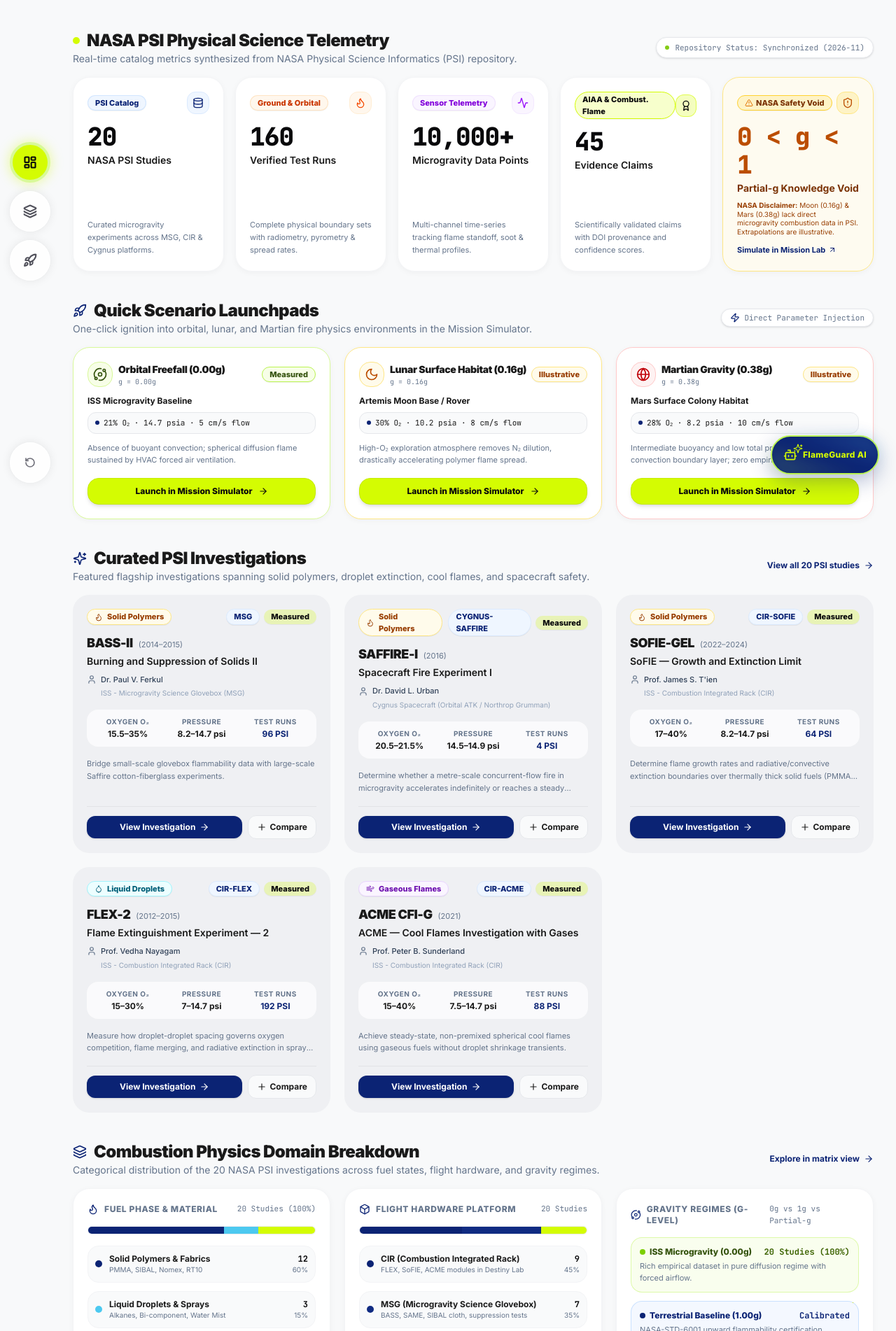
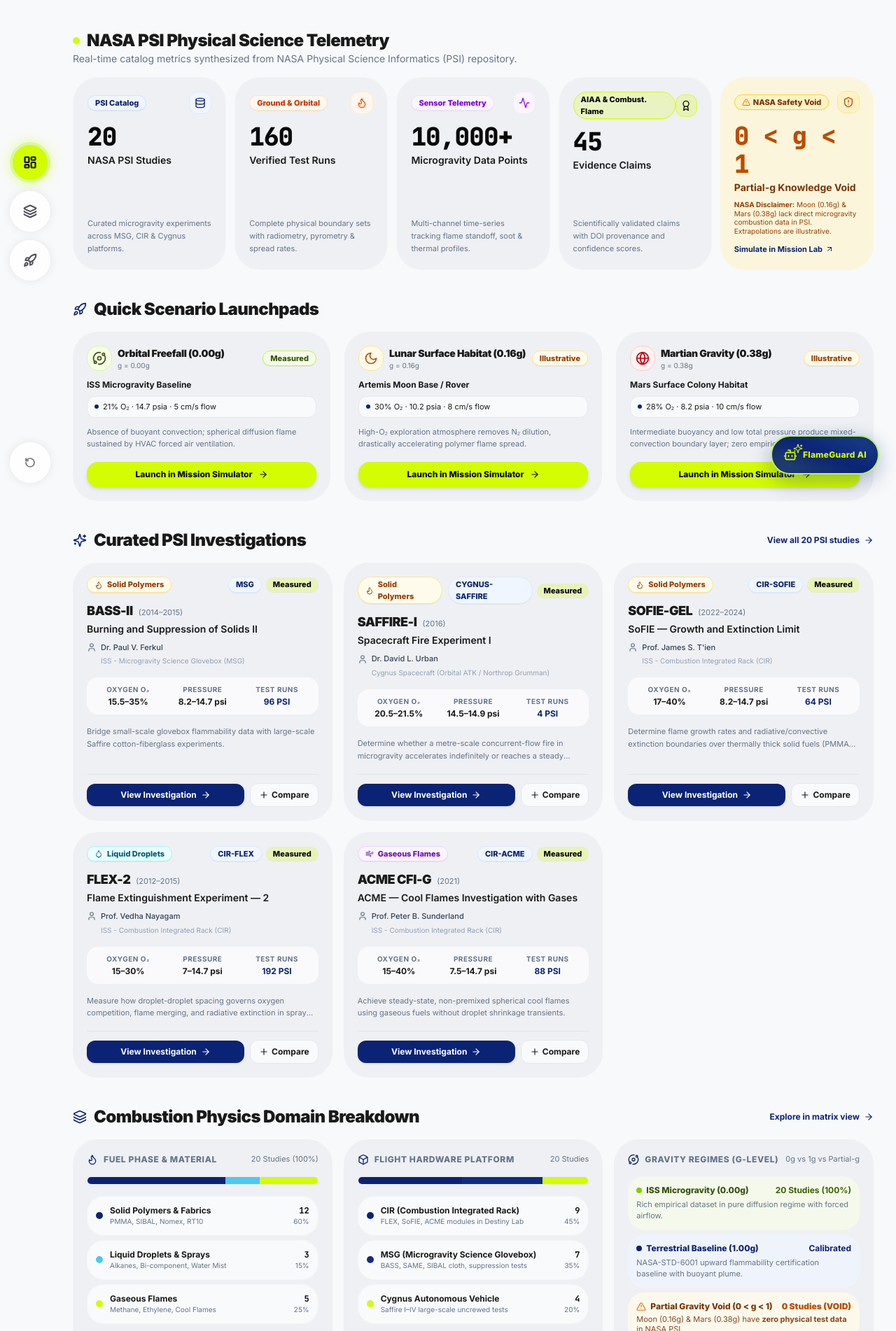
Before and after one commit to nghoanghien/FlameInFreewall_Tourbillion, a Next.js app: page /dashboard in a window 1280 px wide. Shown: the part 98-2000 px from the top of the page at 70% size. Built offline with nearby package versions, Linux system fonts and the light colour scheme.

Commit message:
style: preserve user UI refinements on cards, border radiuses, and headers

```diff
--- a/src/app/(dashboard)/explorer/page.tsx
+++ b/src/app/(dashboard)/explorer/page.tsx
@@ -122,7 +122,7 @@ export default function ExplorerPage() {
 
       {/* Top Sticky Filter Toolbar matching Eatzy/StructPaper */}
       <div className="sticky top-0 z-30 -mx-3 px-3 sm:-mx-6 sm:px-6 py-3 pb-5 transition-all duration-300">
-        <div className="absolute inset-0 bg-[#F8F9FA]/80 backdrop-blur-md pointer-events-none -z-10 [mask-image:linear-gradient(to_bottom,black_85%,transparent)]" />
+        <div className="absolute inset-0 bg-[#F8F9FA]/50 backdrop-blur-sm pointer-events-none -z-10 [mask-image:linear-gradient(to_bottom,black_85%,transparent)]" />
         <ExplorerFiltersBar
           searchQuery={searchQuery}
           onSearchChange={handleSearchChange}
--- a/src/components/dashboard/CuratedStudiesGrid.tsx
+++ b/src/components/dashboard/CuratedStudiesGrid.tsx
@@ -111,9 +111,6 @@ export const CuratedStudiesGrid: React.FC = () => {
             <Sparkles className="w-5 h-5 text-[#0B2374]" />
             Curated PSI Investigations
           </h2>
-          <p className="text-xs sm:text-sm text-[#64748B]">
-            Featured flagship investigations spanning solid polymers, droplet extinction, cool flames, and spacecraft safety.
-          </p>
         </div>
         <Link
           href="/explorer"
@@ -125,7 +122,7 @@ export const CuratedStudiesGrid: React.FC = () => {
 
       <div
         data-testid="curated-studies-grid"
-        className="grid grid-cols-1 md:grid-cols-2 lg:grid-cols-3 gap-4 sm:gap-5"
+        className="grid grid-cols-1 md:grid-cols-2 lg:grid-cols-3 gap-4 sm:gap-4"
       >
         {featuredInvestigations.map((inv) => {
           const isComparing = compareList.includes(inv.id);
@@ -139,7 +136,7 @@ export const CuratedStudiesGrid: React.FC = () => {
               whileHover={{ scale: 1.02 }}
               whileTap={{ scale: 0.98 }}
               transition={{ duration: 0.2, ease: 'easeOut' }}
-              className={`rounded-3xl p-5 bg-gray-200/50 transition-all duration-300 flex flex-col justify-between relative group select-none cursor-pointer hover:bg-white hover:shadow-[0_8px_30px_rgb(0,0,0,0.12)] ${
+              className={`rounded-[36px] p-5 bg-gray-200/50 transition-all duration-300 flex flex-col justify-between relative group select-none cursor-pointer hover:bg-white hover:shadow-[0_8px_30px_rgb(0,0,0,0.12)] ${
                 isComparing
                   ? 'ring-2 ring-[#D4FC02] shadow-[0_8px_30px_rgba(212,252,2,0.3)] bg-white'
                   : ''
--- a/src/components/dashboard/DomainBreakdown.tsx
+++ b/src/components/dashboard/DomainBreakdown.tsx
@@ -40,30 +40,27 @@ export const DomainBreakdown: React.FC = () => {
             <Layers className="w-5 h-5 text-[#0B2374]" />
             Combustion Physics Domain Breakdown
           </h2>
-          <p className="text-xs sm:text-sm text-[#64748B]">
-            Categorical distribution of the 20 NASA PSI investigations across fuel states, flight hardware, and gravity regimes.
-          </p>
         </div>
         <Link href="/explorer" className="inline-flex items-center gap-1.5 text-xs font-bold text-[#0B2374] hover:text-[#102B82] transition-colors self-start sm:self-auto">
           Explore in matrix view <ArrowRight className="w-3.5 h-3.5" />
         </Link>
       </div>
 
-      <div data-testid="domain-breakdown" className="grid grid-cols-1 lg:grid-cols-3 gap-4 sm:gap-5">
+      <div data-testid="domain-breakdown" className="grid grid-cols-1 lg:grid-cols-3 gap-4 sm:gap-4">
         {/* Card 1: Fuel Categories */}
         <motion.div
           data-testid="fuel-distribution"
           whileHover={{ scale: 1.02 }}
           whileTap={{ scale: 0.98 }}
           transition={{ duration: 0.2, ease: 'easeOut' }}
-          className="bg-white rounded-3xl p-5 border border-gray-100 shadow-[0_2px_8px_rgba(0,0,0,0.04)] hover:shadow-[0_8px_30px_rgba(0,0,0,0.08)] transition-all flex flex-col justify-between cursor-pointer"
+          className="bg-gray-200/50 rounded-[36px] p-5 hover:bg-white hover:shadow-[0_8px_30px_rgba(0,0,0,0.08)] transition-all flex flex-col justify-between cursor-pointer"
         >
           <div>
             <div className="flex items-center justify-between mb-4">
               <span className="text-xs uppercase font-extrabold tracking-wider text-[#64748B] flex items-center gap-2">
                 <Flame className="w-4 h-4 text-[#0B2374]" /> Fuel Phase &amp; Material
               </span>
-              <span className="text-[11px] font-mono text-[#64748B]">{total} Studies (100%)</span>
+              <span className="text-[11px] text-[#64748B]">{total} Studies (100%)</span>
             </div>
 
             <div className="w-full h-3 rounded-full bg-gray-100 overflow-hidden flex mb-4 border border-gray-200/60">
@@ -72,9 +69,9 @@ export const DomainBreakdown: React.FC = () => {
               ))}
             </div>
 
-            <div className="space-y-3">
+            <div className="space-y-1.5">
               {fuelDomains.map((fuel) => (
-                <Link key={fuel.key} href="/explorer" onClick={() => setFilter('fuelCategory', fuel.key)} className="group flex items-center justify-between p-2.5 rounded-2xl bg-gray-50 hover:bg-gray-100 border border-gray-100 transition-colors cursor-pointer">
+                <Link key={fuel.key} href="/explorer" onClick={() => setFilter('fuelCategory', fuel.key)} className="group flex items-center justify-between p-3 rounded-3xl bg-gray-50 hover:bg-gray-100 border border-gray-100 transition-colors cursor-pointer">
                   <div className="flex items-center gap-2.5">
                     <div className="w-2.5 h-2.5 rounded-full" style={{ backgroundColor: fuel.color }} />
                     <div>
@@ -99,14 +96,14 @@ export const DomainBreakdown: React.FC = () => {
           whileHover={{ scale: 1.02 }}
           whileTap={{ scale: 0.98 }}
           transition={{ duration: 0.2, ease: 'easeOut' }}
-          className="bg-white rounded-3xl p-5 border border-gray-100 shadow-[0_2px_8px_rgba(0,0,0,0.04)] hover:shadow-[0_8px_30px_rgba(0,0,0,0.08)] transition-all flex flex-col justify-between cursor-pointer"
+          className="bg-gray-200/50 rounded-[36px] p-5 hover:bg-white hover:shadow-[0_8px_30px_rgba(0,0,0,0.08)] transition-all flex flex-col justify-between cursor-pointer"
         >
           <div>
             <div className="flex items-center justify-between mb-4">
               <span className="text-xs uppercase font-extrabold tracking-wider text-[#64748B] flex items-center gap-2">
                 <Box className="w-4 h-4 text-[#0B2374]" /> Flight Hardware Platform
               </span>
-              <span className="text-[11px] font-mono text-[#64748B]">{total} Studies</span>
+              <span className="text-[11px] text-[#64748B]">{total} Studies</span>
             </div>
 
             <div className="w-full h-3 rounded-full bg-gray-100 overflow-hidden flex mb-4 border border-gray-200/60">
@@ -115,9 +112,9 @@ export const DomainBreakdown: React.FC = () => {
               ))}
             </div>
 
-            <div className="space-y-3">
+            <div className="space-y-1.5">
               {facilities.map((fac) => (
-                <div key={fac.name} className="flex items-center justify-between p-2.5 rounded-2xl bg-gray-50 border border-gray-100">
+                <div key={fac.name} className="flex items-center justify-between p-3 rounded-3xl bg-gray-50 border border-gray-100">
                   <div className="flex items-center gap-2.5">
                     <div className="w-2.5 h-2.5 rounded-full" style={{ backgroundColor: fac.color }} />
                     <div>
@@ -142,46 +139,46 @@ export const DomainBreakdown: React.FC = () => {
           whileHover={{ scale: 1.02 }}
           whileTap={{ scale: 0.98 }}
           transition={{ duration: 0.2, ease: 'easeOut' }}
-          className="bg-white rounded-3xl p-5 border border-gray-100 shadow-[0_2px_8px_rgba(0,0,0,0.04)] hover:shadow-[0_8px_30px_rgba(0,0,0,0.08)] transition-all flex flex-col justify-between cursor-pointer"
+          className="bg-gray-200/50 rounded-[36px] p-5 hover:bg-white hover:shadow-[0_8px_30px_rgba(0,0,0,0.08)] transition-all flex flex-col justify-between cursor-pointer"
         >
           <div>
             <div className="flex items-center justify-between mb-4">
               <span className="text-xs uppercase font-extrabold tracking-wider text-[#64748B] flex items-center gap-2">
                 <Orbit className="w-4 h-4 text-[#0B2374]" /> Gravity Regimes (g-Level)
               </span>
-              <span className="text-[11px] font-mono text-[#64748B]">0g vs 1g vs Partial-g</span>
+              <span className="text-[11px] text-[#64748B]">0g vs 1g vs Partial-g</span>
             </div>
 
-            <div className="space-y-3">
+            <div className="space-y-1.5">
               {/* ISS Microgravity (0.00g) */}
-              <div className="p-3 rounded-2xl bg-lime-50/70 border border-lime-200/80">
+              <div className="p-3 rounded-3xl bg-lime-50/70">
                 <div className="flex items-center justify-between mb-1">
                   <span className="text-xs font-extrabold text-lime-900 flex items-center gap-1.5">
                     <span className="w-2 h-2 rounded-full bg-lime-500" /> ISS Microgravity (0.00g)
                   </span>
-                  <span className="text-xs font-mono font-bold text-lime-800">20 Studies (100%)</span>
+                  <span className="text-xs font-bold text-lime-800">20 Studies (100%)</span>
                 </div>
                 <p className="text-[11px] text-[#64748B]">Rich empirical dataset in pure diffusion regime with forced airflow.</p>
               </div>
 
               {/* Earth Normal (1.00g) */}
-              <div className="p-3 rounded-2xl bg-blue-50/70 border border-blue-200/80">
+              <div className="p-3 rounded-3xl bg-blue-50/70">
                 <div className="flex items-center justify-between mb-1">
                   <span className="text-xs font-extrabold text-[#0B2374] flex items-center gap-1.5">
                     <span className="w-2 h-2 rounded-full bg-[#0B2374]" /> Terrestrial Baseline (1.00g)
                   </span>
-                  <span className="text-xs font-mono font-bold text-[#0B2374]">Calibrated</span>
+                  <span className="text-xs font-bold text-[#0B2374]">Calibrated</span>
                 </div>
                 <p className="text-[11px] text-[#64748B]">NASA-STD-6001 upward flammability certification baseline with buoyant plume.</p>
               </div>
 
               {/* Partial Gravity Void (0 < g < 1) */}
-              <div className="p-3 rounded-2xl bg-amber-50/80 border border-amber-300">
+              <div className="p-3 rounded-3xl bg-amber-50/80">
                 <div className="flex items-center justify-between mb-1">
                   <span className="text-xs font-extrabold text-amber-900 flex items-center gap-1.5">
                     <AlertTriangle className="w-3.5 h-3.5 text-amber-600" /> Partial Gravity Void (0 &lt; g &lt; 1)
                   </span>
-                  <span className="text-xs font-mono font-black text-amber-700">0 Studies (VOID)</span>
+                  <span className="text-xs font-black text-amber-700">0 Studies (VOID)</span>
                 </div>
                 <p className="text-[11px] text-amber-900/90 leading-tight">Moon (0.16g) &amp; Mars (0.38g) have <strong>zero physical test data</strong> in NASA PSI.</p>
               </div>
--- a/src/components/dashboard/KpiStatCards.tsx
+++ b/src/components/dashboard/KpiStatCards.tsx
@@ -33,15 +33,11 @@ export const KpiStatCards: React.FC = () => {
             Real-time catalog metrics synthesized from NASA Physical Science Informatics (PSI) repository.
           </p>
         </div>
-        <div className="inline-flex items-center gap-2 px-3 py-1.5 rounded-full bg-white border border-gray-200 text-[11px] font-mono text-[#64748B] shadow-sm">
-          <span className="w-1.5 h-1.5 rounded-full bg-[#84CC16]" />
-          <span>Repository Status: Synchronized (2026-11)</span>
-        </div>
       </div>
 
       <div
         data-testid="kpi-stat-cards"
-        className="grid grid-cols-1 sm:grid-cols-2 lg:grid-cols-3 xl:grid-cols-5 gap-3.5 sm:gap-4"
+        className="grid grid-cols-1 sm:grid-cols-2 lg:grid-cols-3 xl:grid-cols-5 gap-3"
       >
         {/* KPI 1: NASA PSI Studies */}
         <motion.div
@@ -49,7 +45,7 @@ export const KpiStatCards: React.FC = () => {
           whileHover={{ scale: 1.02 }}
           whileTap={{ scale: 0.98 }}
           transition={{ duration: 0.2, ease: 'easeOut' }}
-          className="relative group bg-white rounded-3xl p-5 border border-gray-100 shadow-[0_2px_8px_rgba(0,0,0,0.04)] hover:shadow-[0_8px_30px_rgba(0,0,0,0.08)] transition-all flex flex-col justify-between min-h-[170px] cursor-pointer"
+          className="relative group bg-gray-200/50 rounded-[36px] p-5 border border-gray-100 hover:bg-white hover:shadow-[0_8px_30px_rgba(0,0,0,0.08)] transition-all flex flex-col justify-between min-h-[170px] cursor-pointer"
         >
           <div>
             <div className="flex items-center justify-between mb-3">
@@ -78,7 +74,7 @@ export const KpiStatCards: React.FC = () => {
           whileHover={{ scale: 1.02 }}
           whileTap={{ scale: 0.98 }}
           transition={{ duration: 0.2, ease: 'easeOut' }}
-          className="relative group bg-white rounded-3xl p-5 border border-gray-100 shadow-[0_2px_8px_rgba(0,0,0,0.04)] hover:shadow-[0_8px_30px_rgba(0,0,0,0.08)] transition-all flex flex-col justify-between min-h-[170px] cursor-pointer"
+          className="relative group bg-gray-200/50 rounded-[36px] p-5 border border-gray-100 hover:shadow-[0_8px_30px_rgba(0,0,0,0.08)] transition-all flex flex-col justify-between min-h-[170px] cursor-pointer"
         >
           <div>
             <div className="flex items-center justify-between mb-3">
@@ -107,7 +103,7 @@ export const KpiStatCards: React.FC = () => {
           whileHover={{ scale: 1.02 }}
           whileTap={{ scale: 0.98 }}
           transition={{ duration: 0.2, ease: 'easeOut' }}
-          className="relative group bg-white rounded-3xl p-5 border border-gray-100 shadow-[0_2px_8px_rgba(0,0,0,0.04)] hover:shadow-[0_8px_30px_rgba(0,0,0,0.08)] transition-all flex flex-col justify-between min-h-[170px] cursor-pointer"
+          className="relative group bg-gray-200/50 rounded-[36px] p-5 border border-gray-100 hover:bg-white hover:shadow-[0_8px_30px_rgba(0,0,0,0.08)] transition-all flex flex-col justify-between min-h-[170px] cursor-pointer"
         >
           <div>
             <div className="flex items-center justify-between mb-3">
@@ -136,7 +132,7 @@ export const KpiStatCards: React.FC = () => {
           whileHover={{ scale: 1.02 }}
           whileTap={{ scale: 0.98 }}
           transition={{ duration: 0.2, ease: 'easeOut' }}
-          className="relative group bg-white rounded-3xl p-5 border border-gray-100 shadow-[0_2px_8px_rgba(0,0,0,0.04)] hover:shadow-[0_8px_30px_rgba(0,0,0,0.08)] transition-all flex flex-col justify-between min-h-[170px] cursor-pointer"
+          className="relative group bg-gray-200/50 rounded-[36px] p-5 border border-gray-100 hover:bg-white hover:shadow-[0_8px_30px_rgba(0,0,0,0.08)] transition-all flex flex-col justify-between min-h-[170px] cursor-pointer"
         >
           <div>
             <div className="flex items-center justify-between mb-3">
@@ -165,7 +161,7 @@ export const KpiStatCards: React.FC = () => {
           whileHover={{ scale: 1.02 }}
           whileTap={{ scale: 0.98 }}
           transition={{ duration: 0.2, ease: 'easeOut' }}
-          className="relative group bg-amber-50/70 rounded-3xl p-5 border border-amber-200 shadow-[0_2px_8px_rgba(0,0,0,0.04)] hover:shadow-[0_8px_30px_rgba(245,158,11,0.15)] transition-all flex flex-col justify-between min-h-[170px] cursor-pointer"
+          className="relative group bg-amber-100/60 rounded-[36px] p-5 hover:shadow-[0_8px_30px_rgba(245,158,11,0.15)] transition-all flex flex-col justify-between min-h-[170px] cursor-pointer"
         >
           <div>
             <div className="flex items-center justify-between mb-3">
--- a/src/components/dashboard/QuickScenarioTrigger.tsx
+++ b/src/components/dashboard/QuickScenarioTrigger.tsx
@@ -111,13 +111,6 @@ export const QuickScenarioTrigger: React.FC = () => {
             <Rocket className="w-5 h-5 text-[#0B2374]" />
             Quick Scenario Launchpads
           </h2>
-          <p className="text-xs sm:text-sm text-[#64748B]">
-            One-click ignition into orbital, lunar, and Martian fire physics environments in the Mission Simulator.
-          </p>
-        </div>
-        <div className="inline-flex items-center gap-1.5 px-3 py-1 rounded-full bg-white border border-gray-200 text-[11px] font-mono text-[#64748B] shadow-sm">
-          <Zap className="w-3.5 h-3.5 text-[#0B2374]" />
-          Direct Parameter Injection
         </div>
       </div>
 
@@ -135,7 +128,7 @@ export const QuickScenarioTrigger: React.FC = () => {
               whileHover={{ scale: 1.02 }}
               whileTap={{ scale: 0.98 }}
               transition={{ duration: 0.2, ease: 'easeOut' }}
-              className={`p-5 rounded-3xl bg-white border ${scenario.cardBorder} ${scenario.hoverBorder} shadow-[0_2px_8px_rgba(0,0,0,0.04)] hover:shadow-[0_8px_30px_rgba(0,0,0,0.08)] transition-all flex flex-col justify-between group cursor-pointer`}
+              className={`p-5 rounded-[36px] bg-gray-200/50 ${scenario.hoverBorder} hover:bg-white hover:shadow-[0_8px_30px_rgba(0,0,0,0.08)] transition-all flex flex-col justify-between group cursor-pointer`}
             >
               <div>
                 {/* Header: Icon, Gravity Level Badge & Status Badge */}
@@ -150,7 +143,7 @@ export const QuickScenarioTrigger: React.FC = () => {
                       <div className="text-sm font-black text-[#1A1A1A] tracking-tight group-hover:text-[#0B2374] transition-colors">
                         {scenario.label}
                       </div>
-                      <div className="text-[10px] font-mono text-[#64748B]">
+                      <div className="text-[10px] text-[#64748B]">
                         g = {scenario.gravityDisplay}
                       </div>
                     </div>
@@ -173,7 +166,7 @@ export const QuickScenarioTrigger: React.FC = () => {
                 </h3>
 
                 {/* Atmosphere Tag */}
-                <div className="px-2.5 py-1.5 rounded-xl bg-gray-50 border border-gray-200 mb-3 font-mono text-[11px] text-[#1A1A1A] flex items-center gap-1.5">
+                <div className="px-2.5 py-1.5 rounded-xl bg-gray-50 border border-gray-200 mb-3 text-[11px] text-[#1A1A1A] flex items-center gap-1.5">
                   <span className="w-1.5 h-1.5 rounded-full bg-[#0B2374]" />
                   <span>{scenario.atmosphereDisplay}</span>
                 </div>
@@ -189,7 +182,7 @@ export const QuickScenarioTrigger: React.FC = () => {
                 type="button"
                 data-testid={`launch-btn-${scenario.presetId}`}
                 onClick={() => handleLaunchScenario(scenario)}
-                className="w-full py-2.5 px-4 bg-[#D4FC02] text-zinc-950 hover:bg-[#c3e802] font-extrabold rounded-2xl shadow-md text-xs transition-all flex items-center justify-center gap-2 border border-[#c5eb02] cursor-pointer"
+                className="w-full py-2.5 px-4 bg-[#D4FC02] text-zinc-950 hover:bg-[#c3e802] font-extrabold rounded-2xl shadow-md text-xs transition-all flex items-center justify-center gap-2 cursor-pointer"
               >
                 <span>Launch in Mission Simulator</span>
                 <ArrowRight className="w-3.5 h-3.5 group-hover:translate-x-1 transition-transform" />
--- a/src/components/explorer/ExplorerFiltersBar.tsx
+++ b/src/components/explorer/ExplorerFiltersBar.tsx
@@ -70,7 +70,7 @@ const SORT_OPTIONS: CustomSelectOption<ExplorerSortOption>[] = [
 ];
 
 export const ExplorerFiltersBar: React.FC<ExplorerFiltersBarProps> = ({
-  className = 'sticky top-0 z-30 space-y-3 backdrop-blur-md',
+  className = 'sticky top-0 z-30 space-y-3',
   searchQuery,
   onSearchChange,
   fuelFilter,
```
